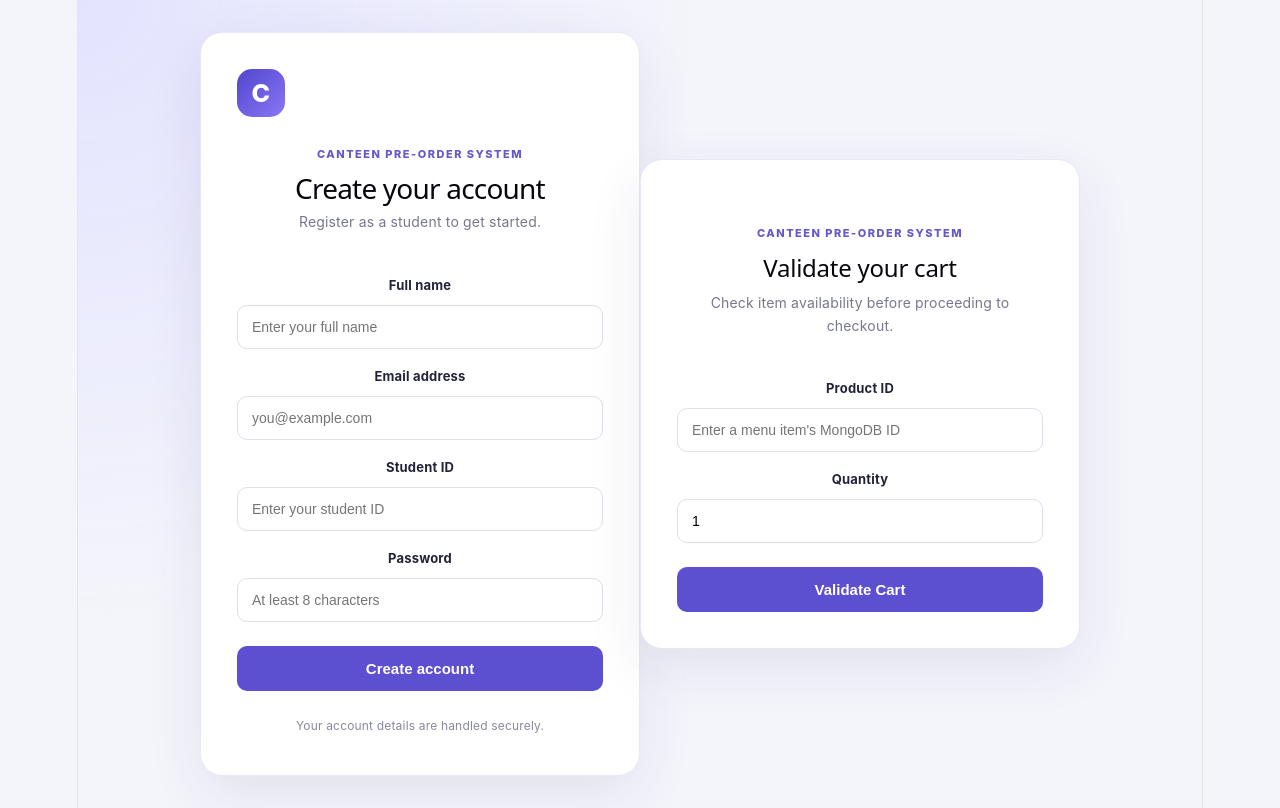
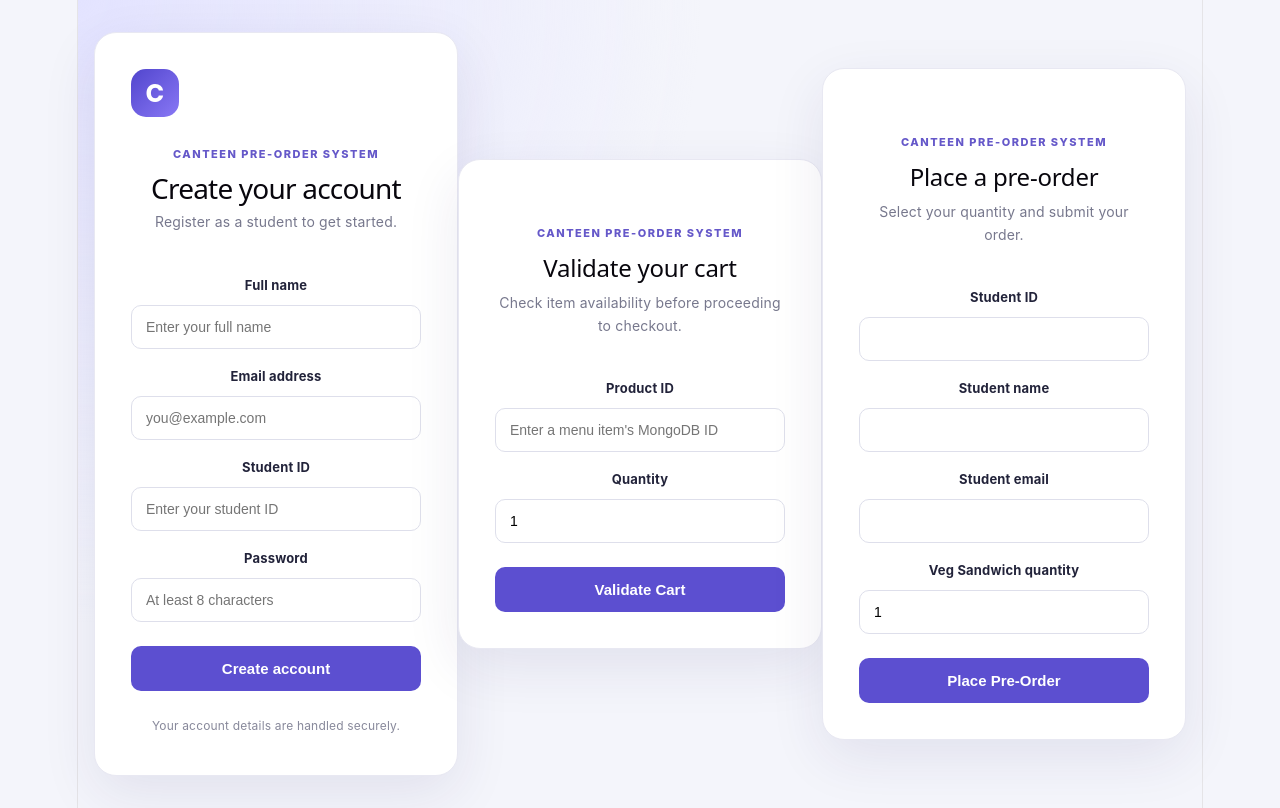
Before and after one commit to PES1UG24AM433/5, a React app in the folder frontend/: page / in a window 1280 px wide. Built offline with nearby package versions, Linux system fonts and the light colour scheme; the HTML template or start-up script is replaced by a standard one.

Commit message:
Implement pre-order placement

```diff
--- a/frontend/src/App.jsx
+++ b/frontend/src/App.jsx
@@ -2,6 +2,7 @@
 import { useState } from "react";
 import "./App.css";
 import CartValidator from "./CartValidator";
+import OrderForm from "./OrderForm";
 
 function App() {
   const [form, setForm] = useState({
@@ -127,6 +128,7 @@ function App() {
         </p>
       </section>
      <CartValidator />
+     <OrderForm />
     </main>
   );
 }
--- /dev/null
+++ b/frontend/src/OrderForm.jsx
@@ -0,0 +1,120 @@
+
+import { useState } from "react";
+
+const TEST_PRODUCT_ID = "507f1f77bcf86cd799439011";
+
+function OrderForm() {
+  const [studentId, setStudentId] = useState("");
+  const [studentName, setStudentName] = useState("");
+  const [studentEmail, setStudentEmail] = useState("");
+  const [quantity, setQuantity] = useState("1");
+  const [message, setMessage] = useState("");
+  const [error, setError] = useState("");
+  const [loading, setLoading] = useState(false);
+
+  async function handleSubmit(event) {
+    event.preventDefault();
+    setMessage("");
+    setError("");
+
+    const parsedQuantity = Number(quantity);
+
+    if (!Number.isInteger(parsedQuantity) || parsedQuantity < 1) {
+      setError("Quantity must be a positive whole number.");
+      return;
+    }
+
+    setLoading(true);
+
+    try {
+      const response = await fetch("http://localhost:5000/api/orders", {
+        method: "POST",
+        headers: { "Content-Type": "application/json" },
+        body: JSON.stringify({
+          studentId,
+          studentName,
+          studentEmail,
+          items: [
+            {
+              productId: TEST_PRODUCT_ID,
+              quantity: parsedQuantity
+            }
+          ]
+        })
+      });
+
+      const data = await response.json();
+
+      if (!response.ok || !data.success) {
+        throw new Error(data.errors?.join(", ") || data.message || "Unable to place order.");
+      }
+
+      setMessage(
+        `Order placed successfully! Order ID: ${data.order.id}. Total: ₹${data.order.totalAmount}`
+      );
+    } catch (err) {
+      setError(
+        err.message === "Failed to fetch"
+          ? "Cannot connect to the backend. Check that the server is running."
+          : err.message
+      );
+    } finally {
+      setLoading(false);
+    }
+  }
+
+  return (
+    <section className="register-card">
+      <p className="eyebrow">CANTEEN PRE-ORDER SYSTEM</p>
+      <h2>Place a pre-order</h2>
+      <p className="subtitle">Select your quantity and submit your order.</p>
+
+      {message && <div className="notice success" role="status">{message}</div>}
+      {error && <div className="notice error" role="alert">{error}</div>}
+
+      <form onSubmit={handleSubmit}>
+        <label htmlFor="orderStudentId">Student ID</label>
+        <input
+          id="orderStudentId"
+          value={studentId}
+          onChange={(event) => setStudentId(event.target.value)}
+          required
+        />
+
+        <label htmlFor="orderStudentName">Student name</label>
+        <input
+          id="orderStudentName"
+          value={studentName}
+          onChange={(event) => setStudentName(event.target.value)}
+          required
+        />
+
+        <label htmlFor="orderStudentEmail">Student email</label>
+        <input
+          id="orderStudentEmail"
+          type="email"
+          value={studentEmail}
+          onChange={(event) => setStudentEmail(event.target.value)}
+          required
+        />
+
+        <label htmlFor="orderQuantity">Veg Sandwich quantity</label>
+        <input
+          id="orderQuantity"
+          type="number"
+          min="1"
+          step="1"
+          value={quantity}
+          onChange={(event) => setQuantity(event.target.value)}
+          required
+        />
+
+        <button type="submit" disabled={loading}>
+          {loading ? "Placing order..." : "Place Pre-Order"}
+        </button>
+      </form>
+    </section>
+  );
+}
+
+export default OrderForm;
```
